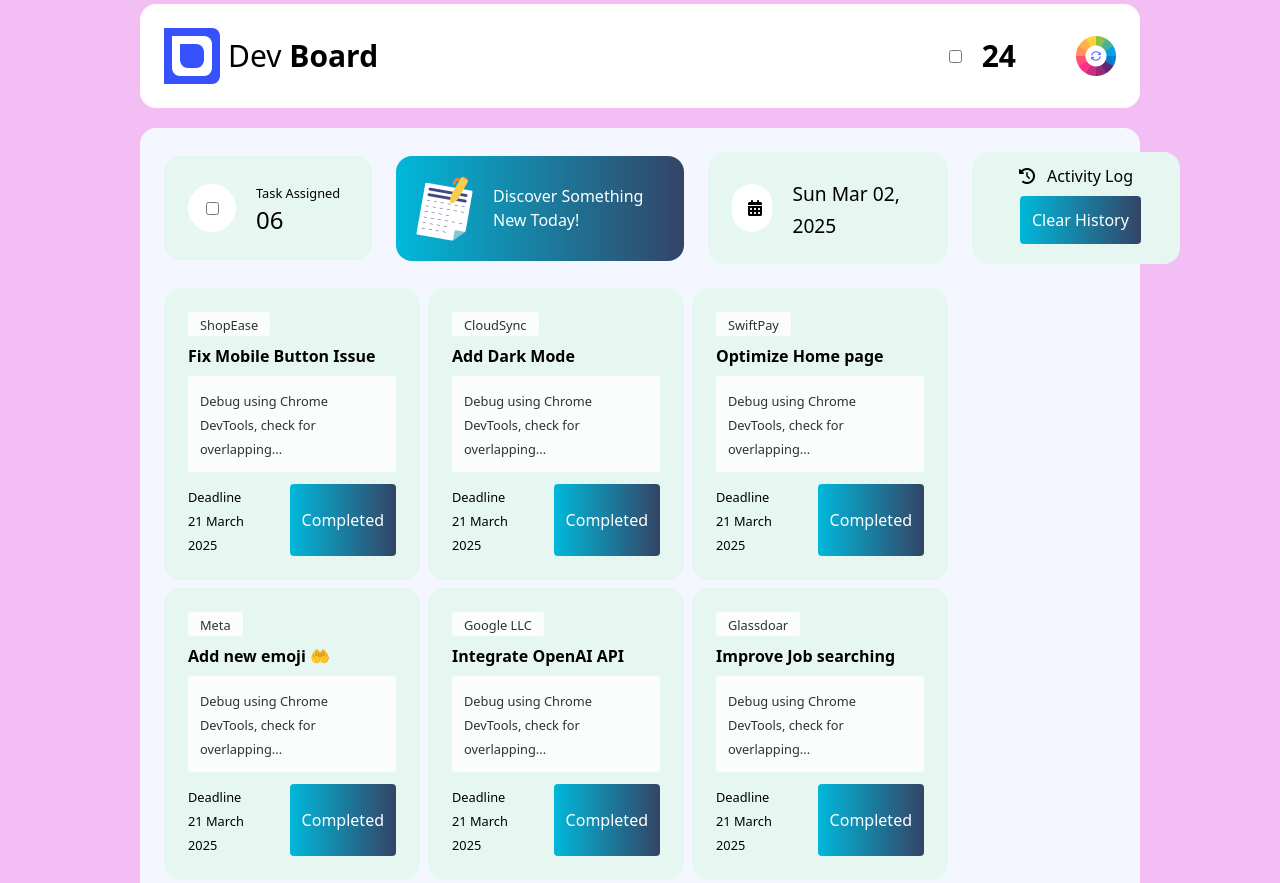
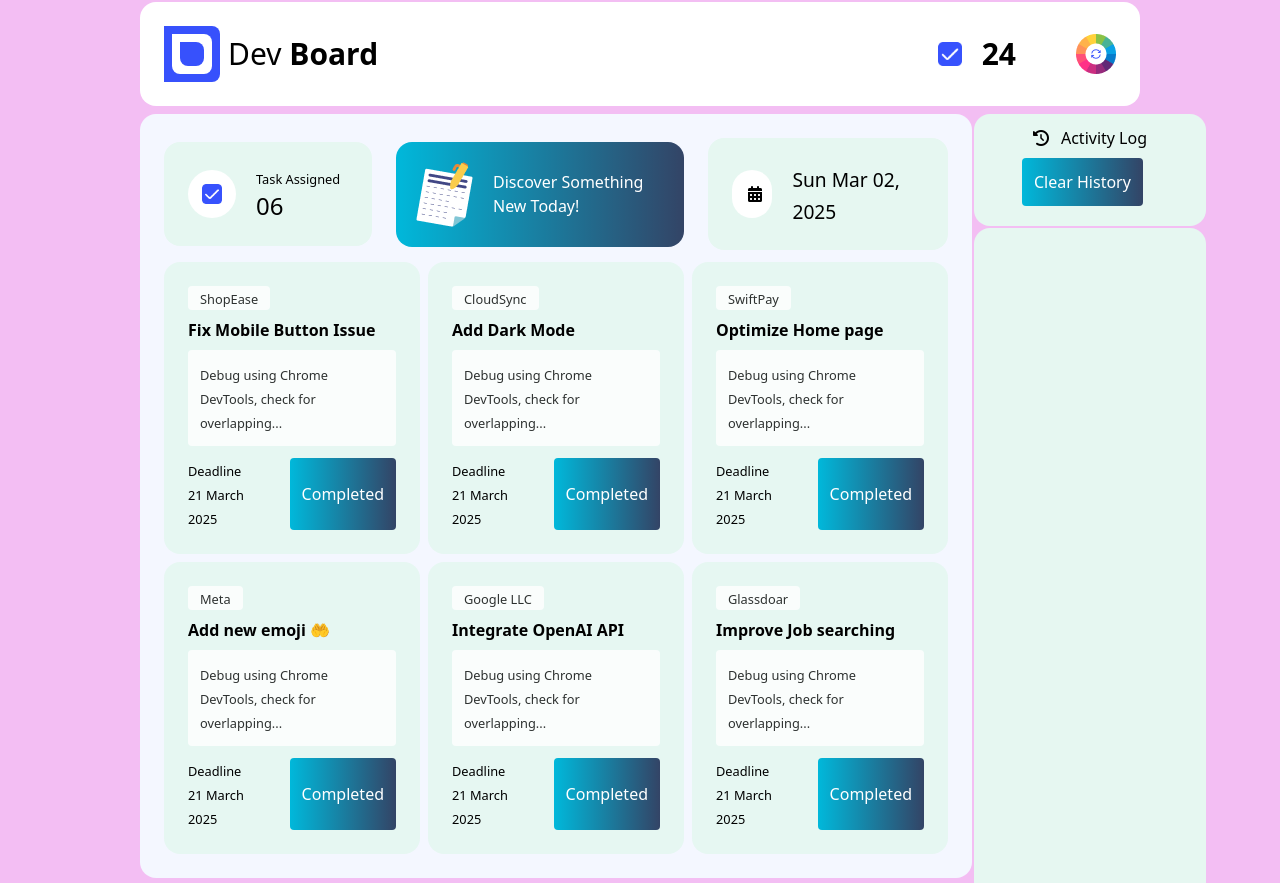
Before and after one commit to Ayatullah284/Assignment_5, a plain HTML site: page index.html in a window 1280 px wide. Shown: the top 883 px of the page. Drawn offline with nearby package versions, Linux system fonts and the light colour scheme.

Commit message:
extra kaj choltese

```diff
--- a/index.html
+++ b/index.html
@@ -13,9 +13,9 @@
     </style>
 </head>
 <body class=" bg-[#f3bef3]">
-    <header class="ml-35 mr-35 mb-5">
+    <header class="ml-35 mr-35 mb-2">
         <nav>
-            <div class="flex justify-between items-center p-6 bg-[#ffffff] rounded-2xl mt-1 ">
+            <div class="flex justify-between items-center p-6 bg-[#ffffff] rounded-2xl mt-0.5">
                 <div class="flex gap-2 items-center">
                     <div>
                         <div class="w-14 h-14 bg-[#3751fc] rounded-r-lg relative">
@@ -31,20 +31,22 @@
                     <h1 class="text-3xl">Dev <span class="font-bold">Board</span> </h1>
                 </div>
                 <div class="flex gap-5 items-center">
-                    <input type="checkbox" name="" id="">
+                     <img class="w-6 h-6" src="IMG/tik-chinho.png" alt="">
                     <p id="nav-num" class="text-3xl font-bold mr-10">24</p>
                     <img class="cursor-pointer" id="random-color-btn" src="IMG/Group 8.png" alt="">
                 </div>
             </div>
         </nav>
     </header>
-    <section class="ml-35 mr-35 mb-1">
+    <section class="flex gap-0.5 mx-35">
+
+        <section class="">
             <div class="bg-[#f4f7ff] rounded-2xl p-6 flex gap-6">
-            <div class="w-10/12">
-                <div class="flex items-center gap-6 mb-6">
+                <div class="w-12/12">
+                    <div class="flex items-center gap-6 mb-3">
                         <div class="flex items-center gap-5 bg-[#e6f7f1] rounded-2xl w-52 p-6">
                             <div class="w-12 h-12 rounded-full bg-white relative">
-                            <input class="absolute ml-4.5 mt-4.5" type="checkbox" name="" id="">
+                                 <img class="absolute w-5 h-5 ml-3.5 mt-3.5" src="IMG/tik-chinho.png" alt="">
                             </div>
                             <div>
                                 <p><small>Task Assigned </small></p>
@@ -149,7 +151,7 @@
                         </div>
                     </div>
                 </div>
-            <div>
+                <!-- <div>
                     <div>
                         <div class="bg-[#e6f7f1] px-5 justify-center py-3 pb-5 rounded-2xl w-52 items-center mb-6">
                             <div class="flex justify-center items-center gap-3 mb-2 ">
@@ -161,9 +163,27 @@
                         <div id="comment-container" class="bg-[#e6f7f1] rounded-2xl">
                         </div>
                     </div>
+                </div> -->
+            </div>
+        </section>
+        <section>
+            <div>
+                <div>
+                    <div class="bg-[#e6f7f1] px-5 justify-center py-3 pb-5 rounded-2xl w-58 items-center mb-0.5">
+                        <div class="flex justify-center items-center gap-3 mb-2 ">
+                            <i class="fa-solid fa-clock-rotate-left"></i>
+                            <h1>Activity Log</h1>
+                        </div>
+                        <button id="clear-btn" class="bg-linear-to-r from-cyan-500 bg-[#346] p-3 rounded cursor-pointer text-white ml-7" type="reset">Clear History</button>
+                    </div>
+                    <div id="comment-container" class="bg-[#e6f7f1] rounded-2xl w-58 h-screen">
+                    </div>
                 </div>
             </div>
         </section>
+
+    </section>
+
 
 
     <script src="javascript/common.js"></script>
```
Also changed, not shown: IMG/tik-chinho.png (added). Lines whose indentation alone changed are shown as unchanged.
